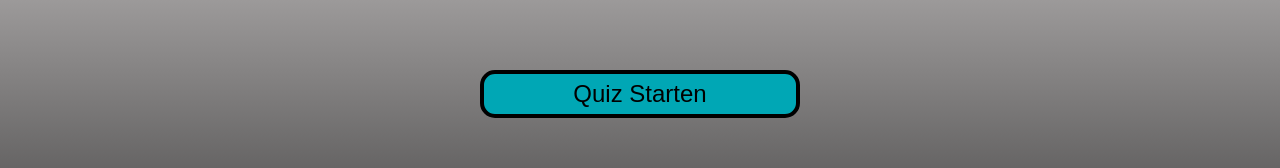
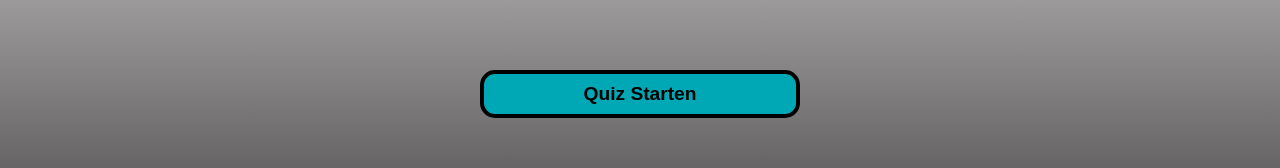
Before and after one commit to floatingbug/iu_quiz, a Vue app in the folder client-app/: page / in a window 1280 px wide. Shown: the part 311-479 px from the top of the page. Built offline with nearby package versions, Linux system fonts and the light colour scheme.

Commit message:
QuizButton 1.1

```diff
--- a/client-app/src/views/HomeView.vue
+++ b/client-app/src/views/HomeView.vue
@@ -38,8 +38,8 @@ import {store} from '../renderlesComponents/store.js';
 }
 
 button {
-font-weight: 500;
-font-size: 24px;
+font-weight: 700;
+font-size: 1.2rem;
 color: #000000;
 background-color: #00A7B5;
 padding: 10px 30px;
```
